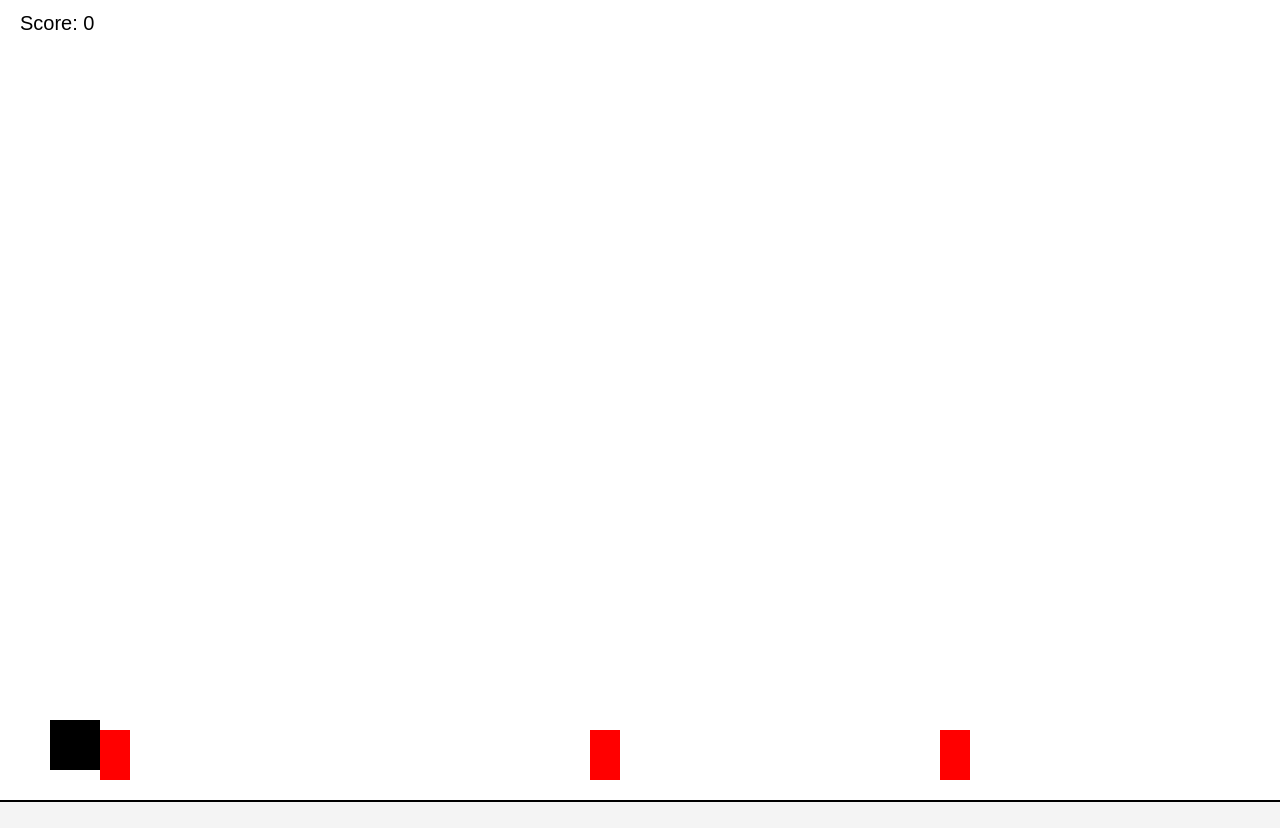
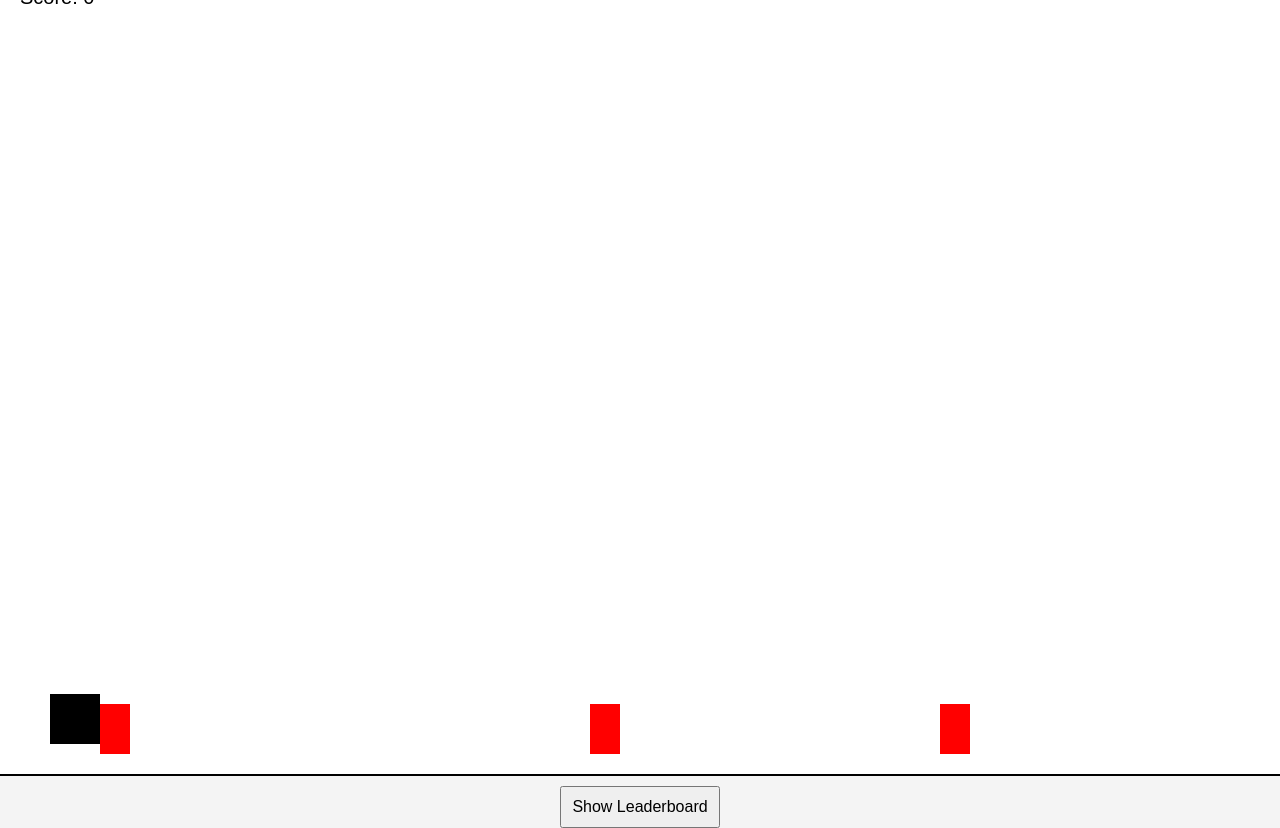
Before and after one commit to Squitzfam/SquidRun, a plain HTML site: page index.html in a window 1280 px wide. Before the commit the page ends 802 px from the top, so only its background shows below. Drawn offline with Linux system fonts and the light colour scheme.

Commit message:
Update index.html

```diff
--- a/index.html
+++ b/index.html
@@ -9,6 +9,7 @@
             margin: 0;
             overflow: hidden;
             display: flex;
+            flex-direction: column;
             justify-content: center;
             align-items: center;
             height: 100vh;
@@ -20,10 +21,17 @@
             width: 100vw;
             height: 100vh;
         }
+        button {
+            margin-top: 10px;
+            padding: 10px;
+            font-size: 16px;
+            cursor: pointer;
+        }
     </style>
 </head>
 <body>
     <canvas id="gameCanvas"></canvas>
+    <button onclick="showLeaderboard()">Show Leaderboard</button>
     <script>
         const canvas = document.getElementById("gameCanvas");
         const ctx = canvas.getContext("2d");
```
